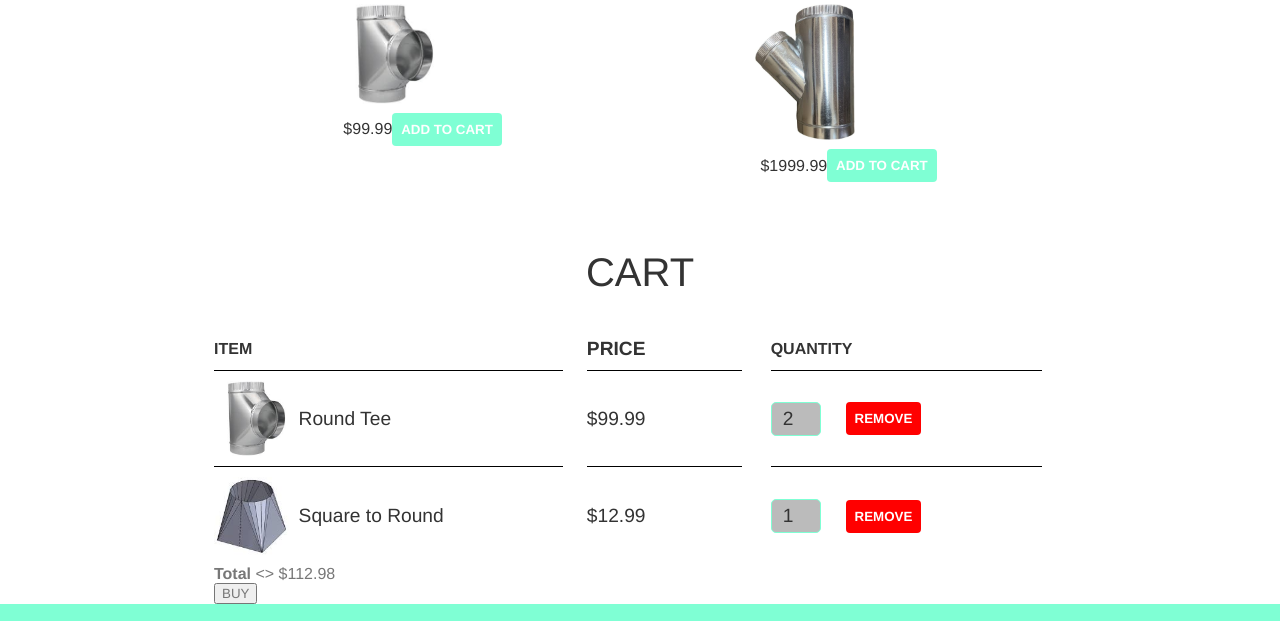
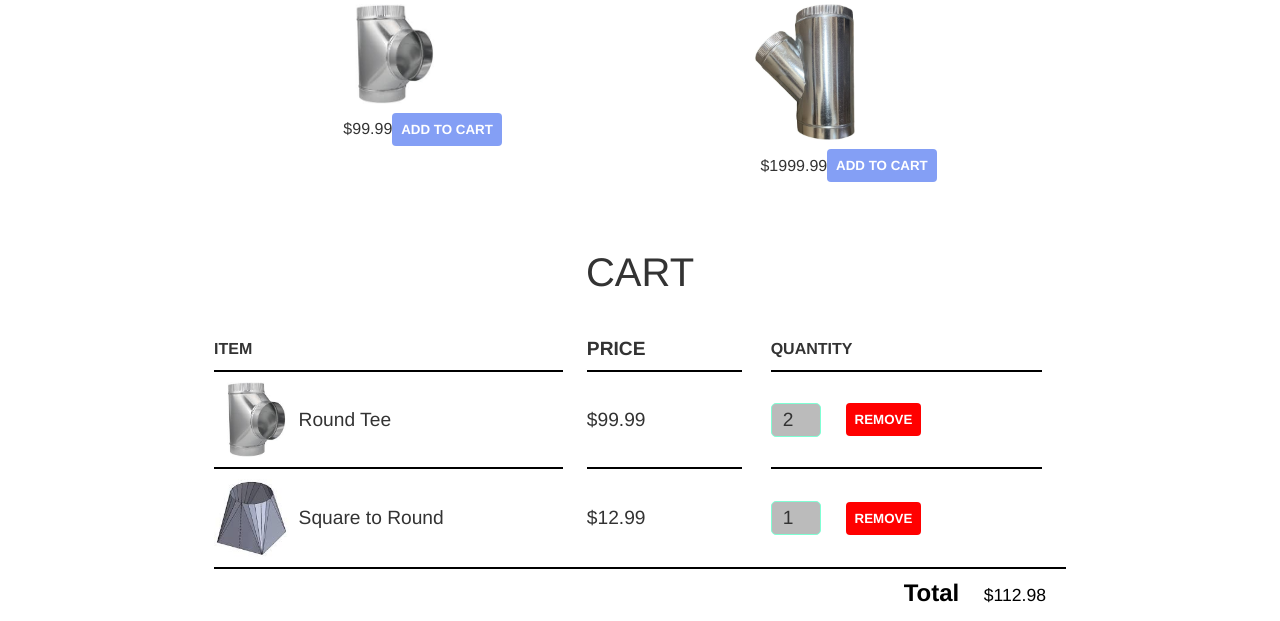
Before and after one commit to WilliamTreat/bandpage, a plain HTML site: page store.html in a window 1280 px wide. Shown: the part 943-1564 px from the top of the page. Drawn offline with Linux system fonts and the light colour scheme.

Commit message:
finished with styling

```diff
--- a/store.html
+++ b/store.html
@@ -120,14 +120,13 @@
         </div>
       </div>
     </div>
-    <div>
-      <strong>Total</strong>
-      &lt&gt
-      <span>$112.98</span>
+
+    <div class="cart-total">
+      <strong class="cart-total-title">Total</strong>
+      <span class="cart-total-price">$112.98</span>
     </div>
-    <div>
-      <button role="button">BUY</button>
-    </div>
+
+    <button class="btn btn-primary btn-purchase" type="button">PURCHASE</button>
 
   </section>
 
--- a/styles.css
+++ b/styles.css
@@ -149,7 +149,7 @@ border-radius: 40%;
 
 .btn-primary {
   color: white;
-  background-color: aquamarine;
+  background-color: rgb(132, 159, 245);
   border: none;
   border-radius: .3em;
   font-weight: bold;
@@ -237,7 +237,7 @@ border-radius: 40%;
 .cart-column {
   display: flex;
   align-items: center;
-  border-bottom: 1px solid black;
+  border-bottom: 2px solid black;
   margin-right: 1.5em;
   padding-bottom: 10px;
   margin-top: 10px;
@@ -308,9 +308,33 @@ border-radius: 40%;
 }
 
 .cart-row:last-child {
-  border-bottom: 1ps solid black;
+  border-bottom: 2px solid black;
 }
 
 .cart-row:last-child .cart-column {
   border: none;
 }
+
+.cart-total {
+  text-align: end;
+  margin-top: 10px;
+  margin-right: 20px;
+}
+
+.cart-total-title {
+  font-weight: bold;
+  font-size: 1.5em;
+  color: black;
+  margin-right: 20px;
+}
+
+.cart-total-price {
+  color: black;
+  font-size: 1.1em;
+}
+
+.btn-purchase {
+  display: block;
+  margin: 40px auto 80px auto;
+  font-size: 1.75em;
+}
```
